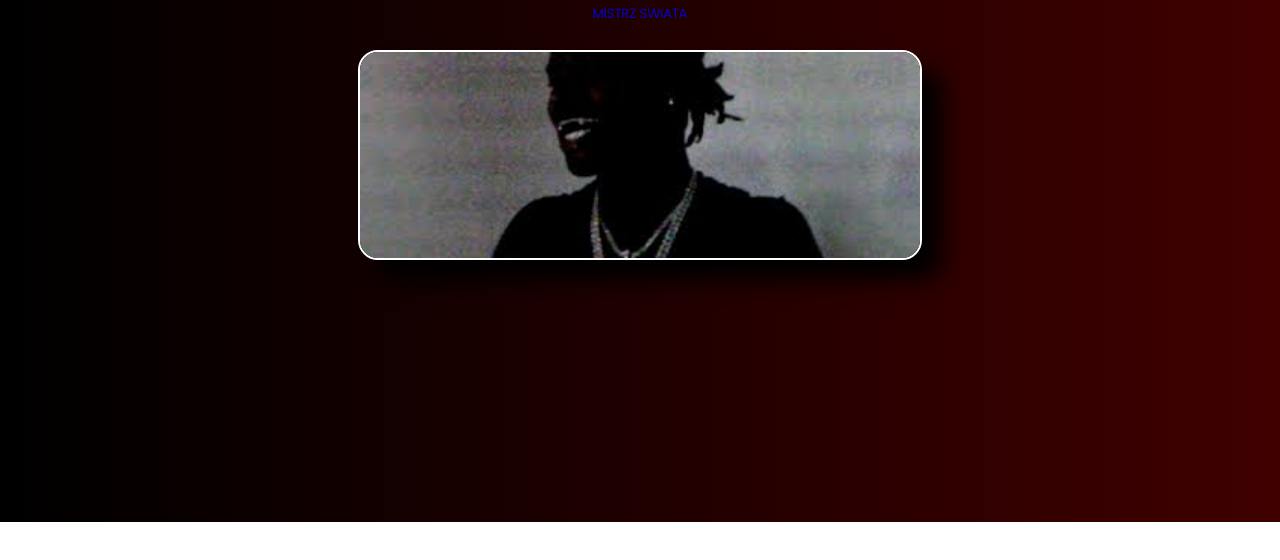
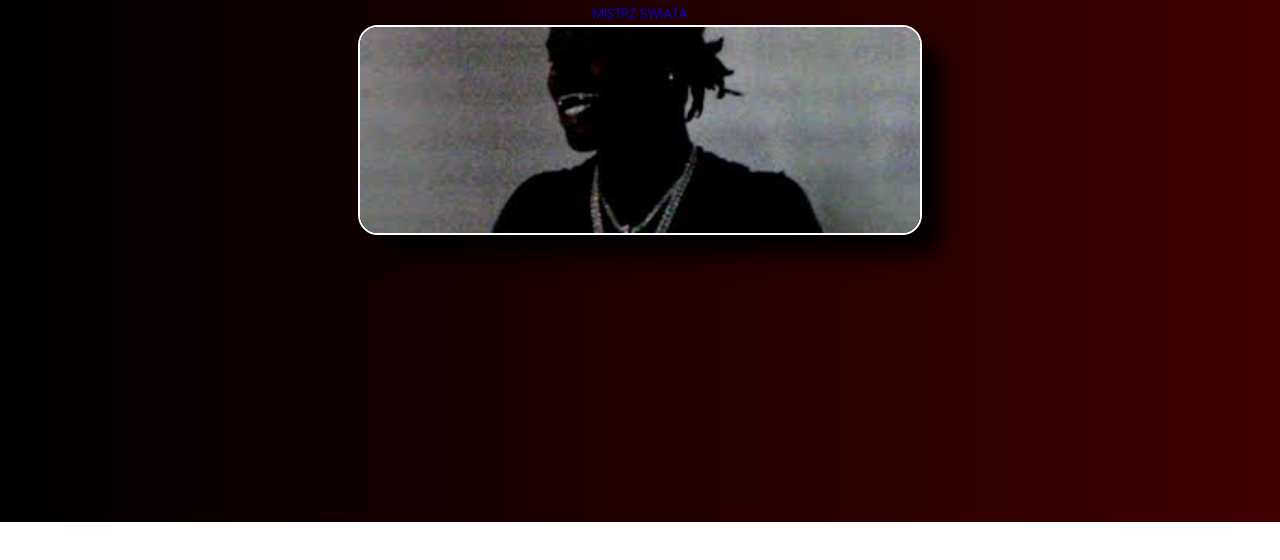
Before and after one commit to Maszajso/html-starter, a website: page index.html in a window 1280 px wide. Shown: the part 138-698 px from the top of the page. Drawn offline with Linux system fonts and the light colour scheme.

Commit message:
Update index.html

```diff
--- a/index.html
+++ b/index.html
@@ -79,8 +79,9 @@ section.hero img{
       <section class="hero">
       <h1>Sigma</h1>
       <span>Mistrz Swiata</span>
-  <br><br>
-      <img src="1.jpg" alt="Ken Carson">
+  <br>
+        <a href="https://media4.giphy.com/media/v1.Y2lkPTc5MGI3NjExbnF2YzJhM3dzemZuMWt4cTc5NGxxOTBxeTVqNGUwbG1udHhiY2dlYiZlcD12MV9pbnRlcm5hbF9naWZfYnlfaWQmY3Q9Zw/toAwBlW5hMFaRkGsCQ/giphy.webp" target="blank">
+      <img src="1.jpg" alt="Ken Carson"></a>
     </section>
     </main>
   </body>
```
